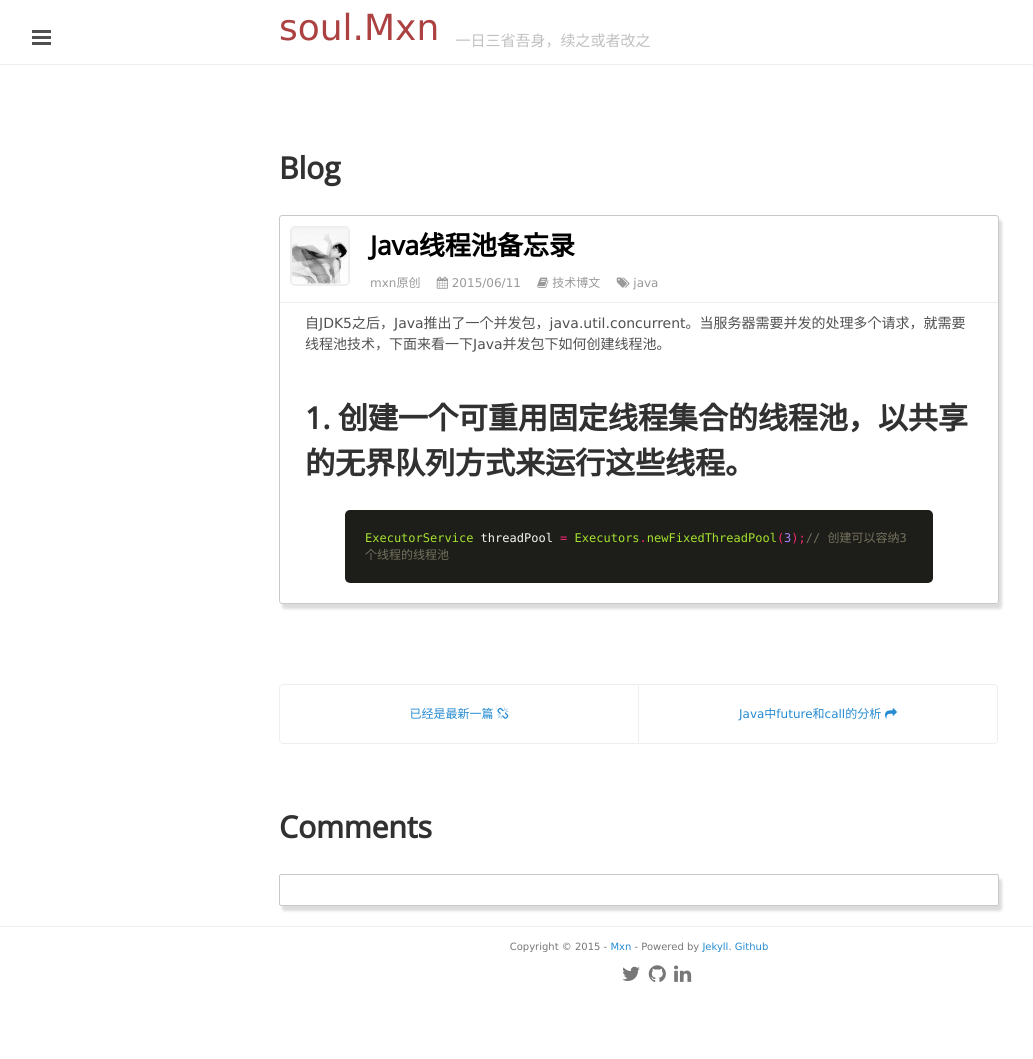
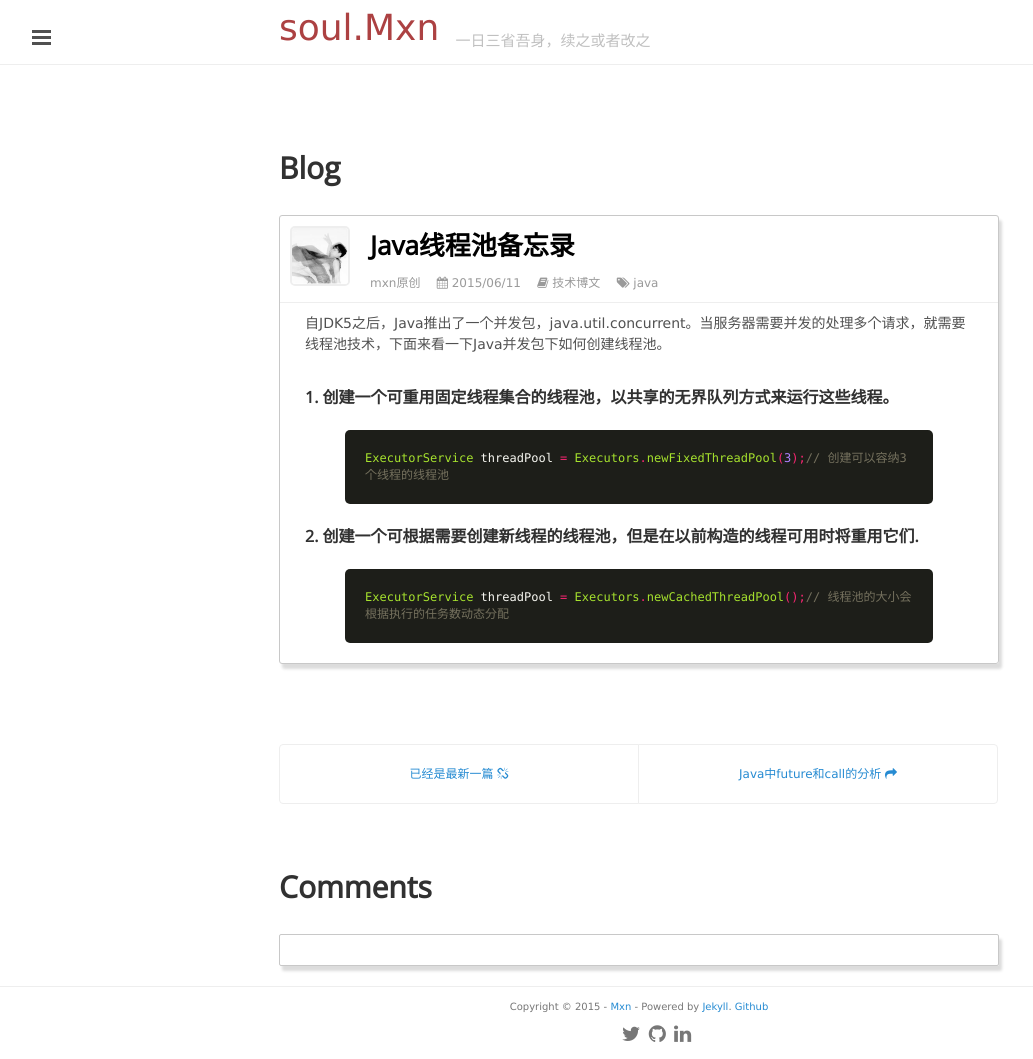
Before and after one commit to mxn21/mxn21.github.io, a Jekyll site: the page built from _posts/2015-6-11-java线程池备忘录.md, in a window 1280 px wide. Shown: the whole page, without its empty margins (1-1034 px from the left). Built offline with Jekyll 4.4.1, drawn with Linux system fonts in a browser that asks for light colours; Markdown is read by kramdown in place of the engine named in the settings; comment, search, counter and statistics services are not loaded; before the commit the page ends 999 px from its top, so only the background shows below that.

Commit message:
Update 2015-6-11-java线程池备忘录.md

```diff
--- a/_posts/2015-6-11-java线程池备忘录.md
+++ b/_posts/2015-6-11-java线程池备忘录.md
@@ -8,7 +8,13 @@
 
 自JDK5之后，Java推出了一个并发包，java.util.concurrent。当服务器需要并发的处理多个请求，就需要线程池技术，下面来看一下Java并发包下如何创建线程池。
 
-## 1.  创建一个可重用固定线程集合的线程池，以共享的无界队列方式来运行这些线程。
+#### 1.  创建一个可重用固定线程集合的线程池，以共享的无界队列方式来运行这些线程。
 {% highlight java %}
 ExecutorService threadPool = Executors.newFixedThreadPool(3);// 创建可以容纳3个线程的线程池
 {% endhighlight %}
+
+
+#### 2. 创建一个可根据需要创建新线程的线程池，但是在以前构造的线程可用时将重用它们.
+{% highlight java %}
+ExecutorService threadPool = Executors.newCachedThreadPool();// 线程池的大小会根据执行的任务数动态分配
+{% endhighlight %}
```
